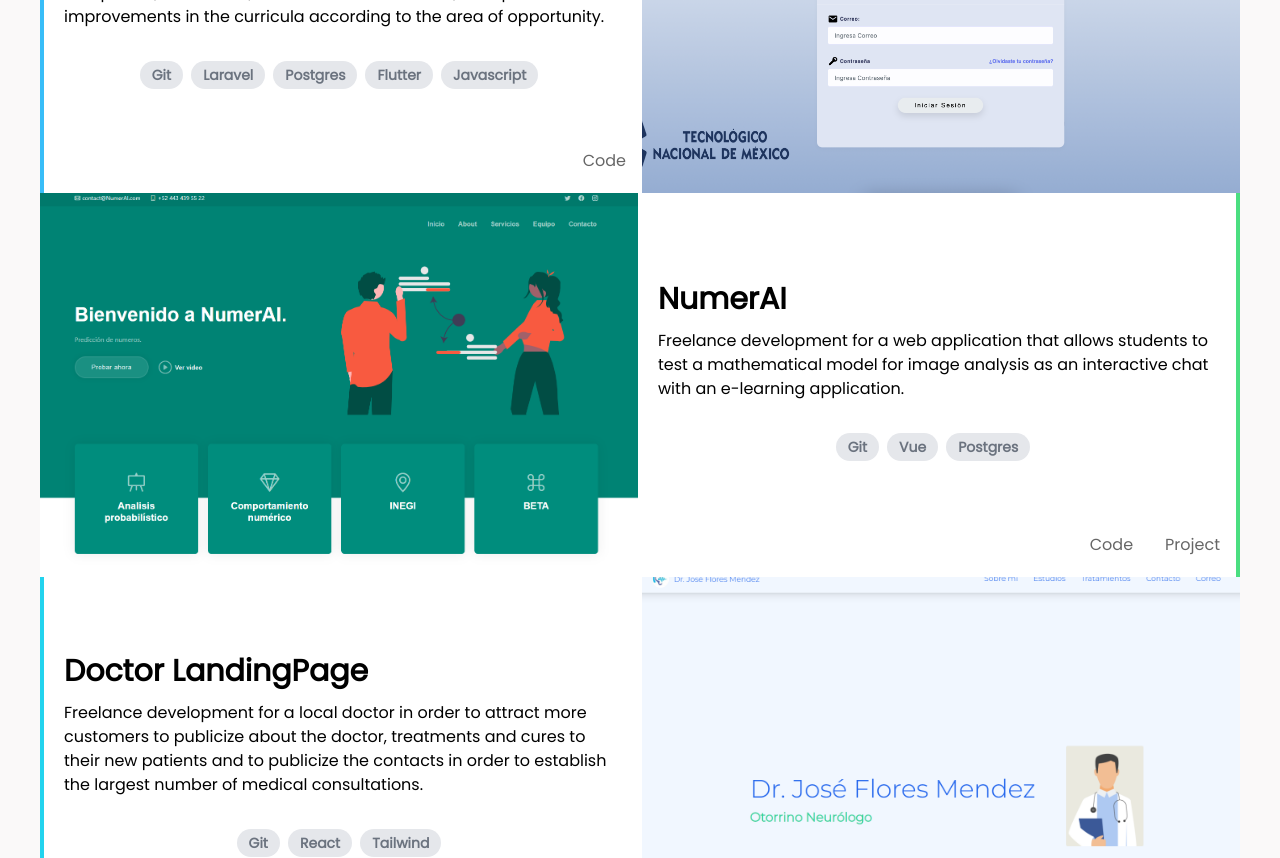
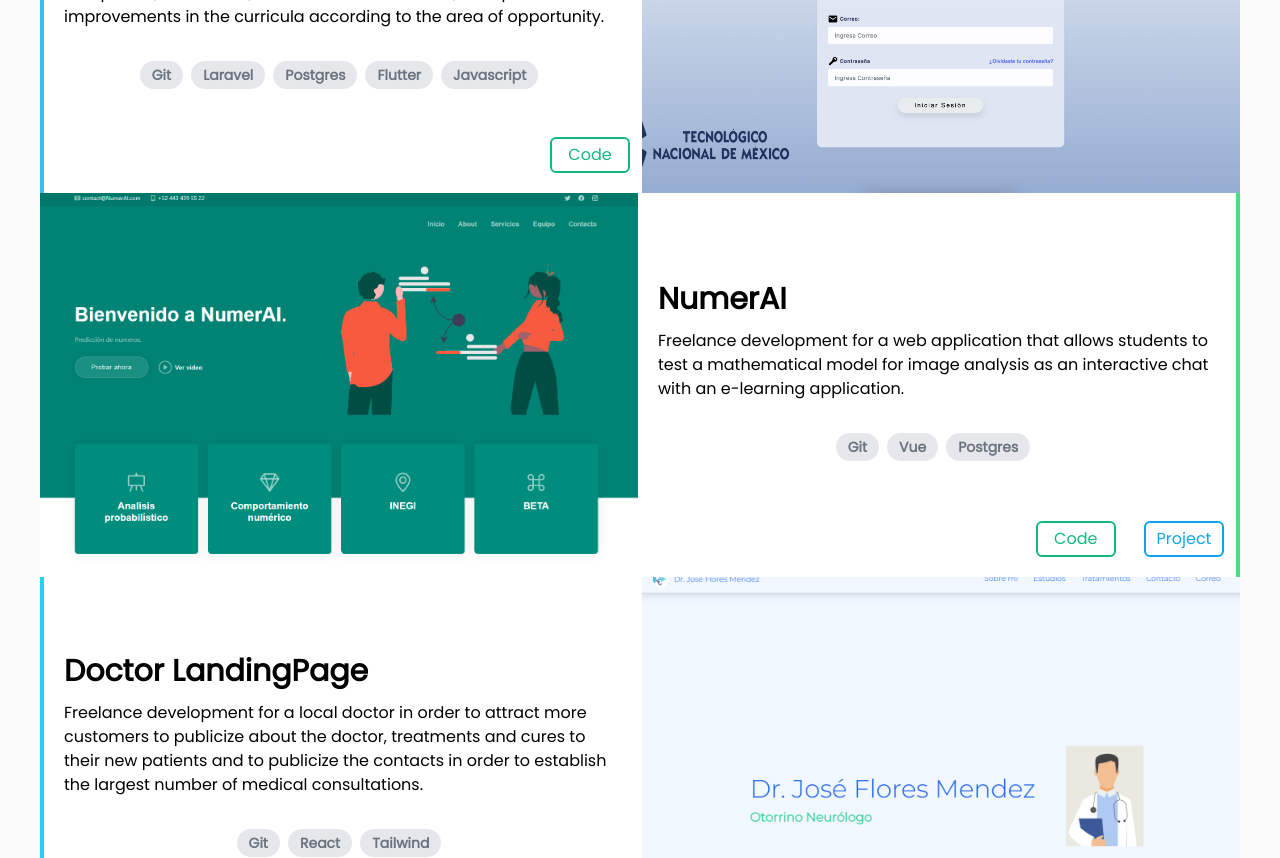
Before and after one commit to OverThink3r/portfolio, a React (Vite) app: page / in a window 1280 px wide. Shown: the part 2620-3478 px from the top of the page. Built offline with nearby package versions, Linux system fonts and the light colour scheme.

Commit message:
fix: kiritek job title, project and code buttons implementation

```diff
--- a/src/components/content/Experience/ExperienceSection.tsx
+++ b/src/components/content/Experience/ExperienceSection.tsx
@@ -26,7 +26,6 @@ export const ExperienceSection = () => {
                 <h3 className="timeline-title text-2xl sm:text-3xl text-gray-600 hover:underline hover:opacity-60 hover:text-sky-600 font-semibold tracking-wide mb-1">#Abaton Technologies</h3>
               </a>
               <span className="italic text-emerald-600">Front End Developer</span>
-              {/* <p className="text-gray-500 my-3">In abaton I have had the opportunity to work with clients at a corporate level and to contribute to develop innovative and strategic solutions that provide solutions to problems, applying monitoring technologies, reading large volumes of information and displaying them in a summarized and accurate way.</p> */}
               <ul className="list-disc list-inside text-gray-500">
                 <li className="">Construction of complex searches in relational and non-relational databases.</li>
                 <li className="">Elaboration of automatic ETL processes</li>
@@ -45,8 +44,7 @@ export const ExperienceSection = () => {
               <a href="https://kiritek.com/" target="_blank" className="">
                 <h3 className="timeline-title text-2xl sm:text-3xl text-gray-600 hover:underline hover:opacity-60 hover:text-sky-600 font-semibold tracking-wide mb-1">#Kiritek S.A de C.V</h3>
               </a>
-              <span className="italic text-emerald-600">Front End Developer</span>
-              {/* <p className="text-gray-500 my-3">In this innovation and technology startup I had a great professional growth as a developer, I had the opportunity to work with productive projects, as well as contribute in the creation of a new MVP product and to be in contact with multiple development teams, obtaining several achievements:</p> */}
+              <span className="italic text-emerald-600">Full Stack Developer</span>
               <ul className="list-disc list-inside text-gray-500 mb-3">
                 <li>Restructuring of massive load of leads.</li>
                 <li>Reactivation of recruitment data update routines.</li>
@@ -67,7 +65,6 @@ export const ExperienceSection = () => {
                 <h3 className="timeline-title text-2xl sm:text-3xl text-gray-600 hover:underline hover:opacity-60 hover:text-sky-600 font-semibold tracking-wide mb-1">#Instituto Tecnológico de Morelia</h3>
               </a>
               <span className="italic text-emerald-600">Full Stack Developer</span>
-              {/* <p className="text-gray-500 my-3">Development and implementation of web and mobile application designed to improve the process of tracking residents in different companies, to contribute in the CACEI certification of the company, performing several activities:</p> */}
               <ul className="list-disc list-inside text-gray-500">
                 <li>Design and implementation of API Rest.</li>
                 <li>Database administration.</li>
--- a/src/components/content/Projects/ProjectItem.tsx
+++ b/src/components/content/Projects/ProjectItem.tsx
@@ -14,6 +14,25 @@ export const ProjectItem = (props: ProjectInterface) => {
     skills,
     id,
   } = props
+
+  const projectButton = () => (
+    <button
+      type="button"
+      className="w-20 border-2 border-emerald-500 bg-transparent text-emerald-500 hover:bg-emerald-400 hover:text-white p-1 rounded-md mx-3 min-w-fit"
+    >
+      Code
+    </button>
+  )
+
+  const codeButton = () => (
+    <button
+      className="w-20 border-2 border-sky-500 bg-transparent hover:bg-sky-500 hover:text-white p-1 rounded-md text-sky-500 mx-3 min-w-fit"
+      type="button"
+    >
+      Project
+    </button>
+  )
+
 
   const imgSide = () => {
    return (
@@ -36,11 +55,7 @@ export const ProjectItem = (props: ProjectInterface) => {
             {body}
           </p>
         </div>
-        <span className="absolute bottom-0 right-0 mb-5">
-          { repositoryUrl && <a href={repositoryUrl} target="_blank" className="text-light mx-4 cursor-pointer hover:text-sky-500 hover:underline text-black/60">Code</a> }
-          { projectUrl && <a href={projectUrl} target="_blank" className="text-light mx-4 cursor-pointer hover:text-emerald-300 hover:underline  text-black/60">Project</a> }
-        </span>
-        <div className="flex my-5 flex-wrap">
+        <div className="flex mb-10 md:my-5 flex-wrap justify-center">
           {
             skills?.map(skill => (
               <span
@@ -52,6 +67,10 @@ export const ProjectItem = (props: ProjectInterface) => {
             ))
           }
         </div>
+        <div className="absolute bottom-0 right-0 mb-5">
+          { repositoryUrl && <a href={repositoryUrl} target="_blank"> {projectButton()} </a> }
+          { projectUrl && <a href={projectUrl} target="_blank">{codeButton()}</a> }
+        </div>
       </div>
     )
   }
@@ -60,20 +79,13 @@ export const ProjectItem = (props: ProjectInterface) => {
     <div className={`item-project flex flex-col lg:flex-row my-5 lg:my-0 shadow-xl lg:shadow-none ${borderSide} ${borderColor}`}>
      {
       (orientation === 'IMG-L')
-      ? (
-        <>
-          {imgSide()}
-          {bodySide()}
-        </>
-      )
-      : (
-        <>
-          {bodySide()}
-          {imgSide()}
-        </>
-      )
+      ? (<>
+          {imgSide()} {bodySide()}
+        </>)
+      : (<>
+          {bodySide()} {imgSide()}
+        </>)
      }
-
     </div>
   )
 }
--- a/src/data/projectItems.ts
+++ b/src/data/projectItems.ts
@@ -8,7 +8,6 @@ export const projects: ProjectInterface[] = [
     projectPath: "projects-images/kiripay.PNG",
     borderColor: "border-purple-400",
     borderSide: "border-r-4",
-    projectUrl: "https://comercial.kiritek.com/",
     orientation: "IMG-L",
     skills: ['Vue', 'React', 'AWS', 'Git', 'Spring Boot', 'MySQL', 'PrimeFlex']
   },
```
